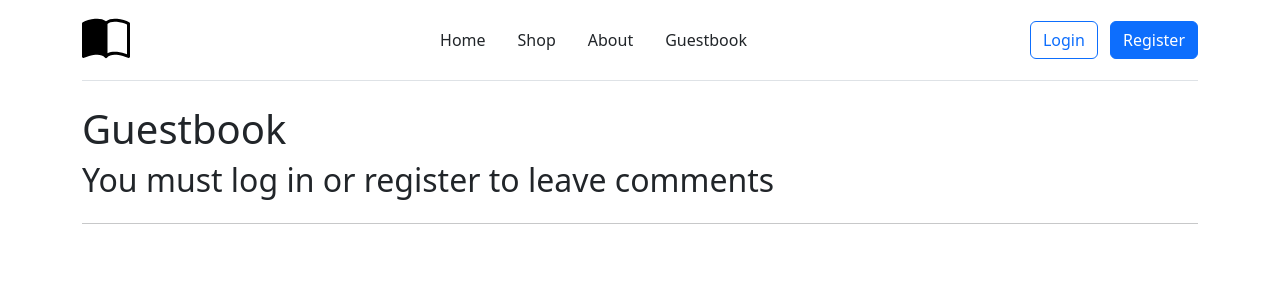
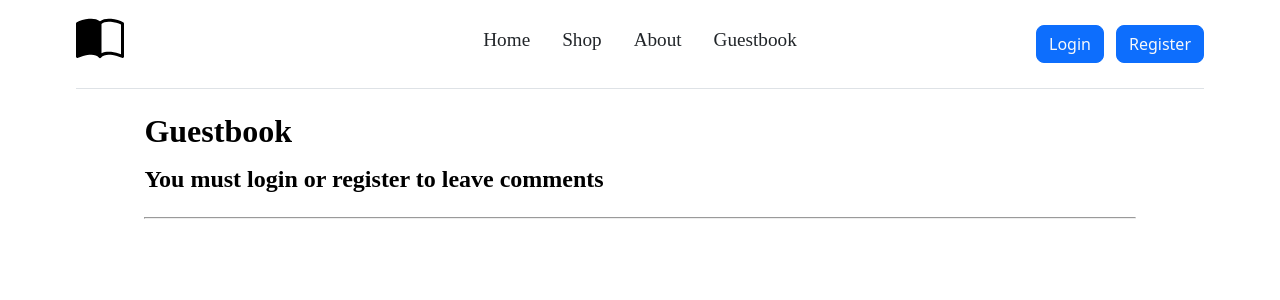
Before and after one commit to aetrnm/phpprojectKSSB, a PHP site: page /guestbook in a window 1280 px wide. Shown: the top 300 px of the page. Run offline with PHP 8.4, Linux system fonts and the light colour scheme; data that the repository does not hold is empty.

Commit message:
refactor: change css to the own version

```diff
--- a/guestbook.php
+++ b/guestbook.php
@@ -1,72 +1,74 @@
 <!DOCTYPE html>
 <html lang="en">
 <head>
-    <meta charset="UTF-8" />
-    <meta name="viewport" content="width=device-width, initial-scale=1.0" />
-    <link rel="stylesheet" href="./index.css" />
-    <link rel="shortcut icon" href="icon.svg" type="image/x-icon" />
+    <meta charset="UTF-8"/>
+    <meta name="viewport" content="width=device-width, initial-scale=1.0"/>
+    <link rel="stylesheet" href="css/styles.css"/>
+    <link rel="stylesheet" href="css/styles-form.css"/>
+    <link rel="stylesheet" href="css/styles-guestbook.css"/>
+    <link rel="shortcut icon" href="icon.svg" type="image/x-icon"/>
     <title>Book Store Guestbook</title>
 </head>
 <body>
 <div class="container">
     <header
-        class="d-flex flex-wrap align-items-center justify-content-center justify-content-md-between py-3 mb-4 border-bottom"
+            class="header"
     >
         <a
                 href="/"
-          class="d-flex align-items-center col-md-3 mb-2 mb-md-0 text-dark text-decoration-none"
+                class="header-icon"
         >
-          <img src="icon.svg" width="48"  alt="Website icon"/>
+            <img src="icon.svg" width="48" alt="Website icon"/>
         </a>
 
-        <ul class="nav col-12 col-md-auto mb-2 justify-content-center mb-md-0">
-          <li><a href="/" class="nav-link px-3 link-dark">Home</a></li>
-          <li><a href="/shop" class="nav-link px-3 link-dark">Shop</a></li>
-          <li><a href="/about" class="nav-link px-3 link-dark">About</a></li>
+        <ul class="navbar">
+            <li><a href="/" class="navbar-link">Home</a></li>
+            <li><a href="/shop" class="navbar-link">Shop</a></li>
+            <li><a href="/about" class="navbar-link">About</a></li>
             <li>
-            <a href="/guestbook" class="nav-link px-3 link-dark">Guestbook</a>
+                <a href="/guestbook" class="navbar-link">Guestbook</a>
             </li>
         </ul>
 
         <?php
-        if (!isset($_COOKIE['logged_in']) or !$_COOKIE['logged_in']){
+        if (!isset($_COOKIE['logged_in']) or !$_COOKIE['logged_in']) {
             echo /** @lang text */
             '
-          <div class="col-lg-4 text-end">
-            <a href="/login" class="btn btn-outline-primary me-2">Login</a>
-            <a href="/register" class="btn btn-primary">Register</a>
+          <div class="navbar-buttons">
+            <a href="/login" class="button button-bluish mr-05">Login</a>
+            <a href="/register" class="button button-bluish">Register</a>
           </div>';
-        }
-        else{
+        } else {
             echo /** @lang text */
-          '<div class="col-lg-4 text-end">
-            <a href="/add-book" class="btn btn-outline-info me-2">Add book</a>
-            <a href="/profile" class="btn btn-dark me-2">Profile</a>
+            '<div class="navbar-buttons">
+            <a href="/cart" class="button button-dark mr-05">My cart</a>
+            <a href="/add-book" class="button button-dark mr-05">Add book</a>
+            <a href="/profile" class="button button-dark">Profile</a>
           </div>';
         }
         ?>
     </header>
 
-      <h1>Guestbook</h1>
+    <div class="container">
+        <h1 class="mb-1">Guestbook</h1>
 
         <?php
-      if (!isset($_COOKIE['logged_in']) or !$_COOKIE['logged_in']){
+        if (!isset($_COOKIE['logged_in']) or !$_COOKIE['logged_in']) {
             echo /** @lang text */
-        '<h2>You must log in or register to leave comments</h2>';
-      }
-      else{
+            '<h2>You must login or register to leave comments</h2>';
+        } else {
             echo /** @lang text */
-      '<form action="./guestbook-script.php" method="POST">
-        <div class="mb-3">
+            '<form action="./scripts/guestbook-script.php" method="POST">
+        <div class="mb-1">
           <label for="feedback" class="form-label">Feedback</label>
-          <textarea name="feedback" class="form-control" placeholder="Write here..." required></textarea>
+          <textarea name="feedback" class="form-control" placeholder="Write here..." style="resize: vertical;" required></textarea>
         </div>
-        <input type="submit" class="btn btn-primary" value="Post" />
+        <input type="submit" class="button button-bluish" value="Post" />
       </form>';
         }
         ?>
 
-      <hr class="mt-4 mb-4" />
+        <hr class="mt-15 mb-15"/>
 
         <?php
 
@@ -77,17 +79,17 @@
 
         $row = mysqli_fetch_array($query);
 
-      while($row){
+        while ($row) {
             $content = $row['content'];
             $author = $row['author'];
             $created = $row['created'];
             echo /** @lang text */
-        "<div class=\"card mb-4\">
+            "<div class=\"card mb-15\">
           <div class=\"card-body\">
-            <p> $content</p>
-            <div class=\"d-flex justify-content-between\">
-              <p class=\"small mb-0\">By <b>$author</b></p>
-              <p class=\"small mb-0 ms-2\">$created</p>
+            <p>$content</p>
+            <div class=\"card-footer\">
+              <p class=\"small\">By <b>$author</b></p>
+              <p class=\"small ml-05\">$created</p>
             </div>
           </div>
         </div>";
```
Lines whose indentation alone changed are shown as unchanged.
